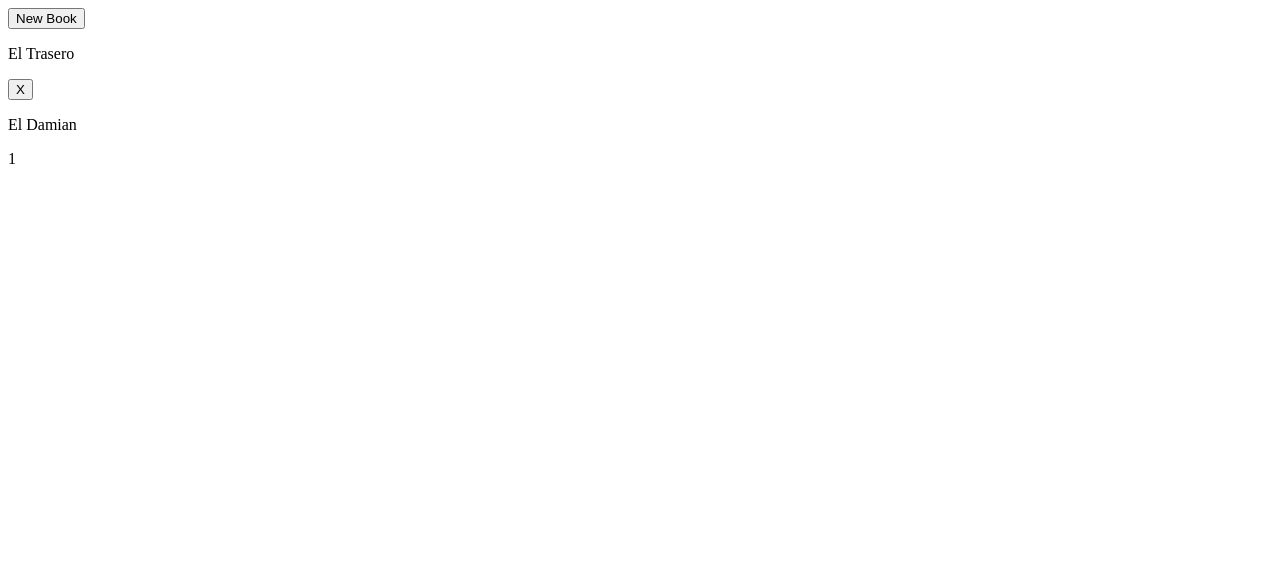
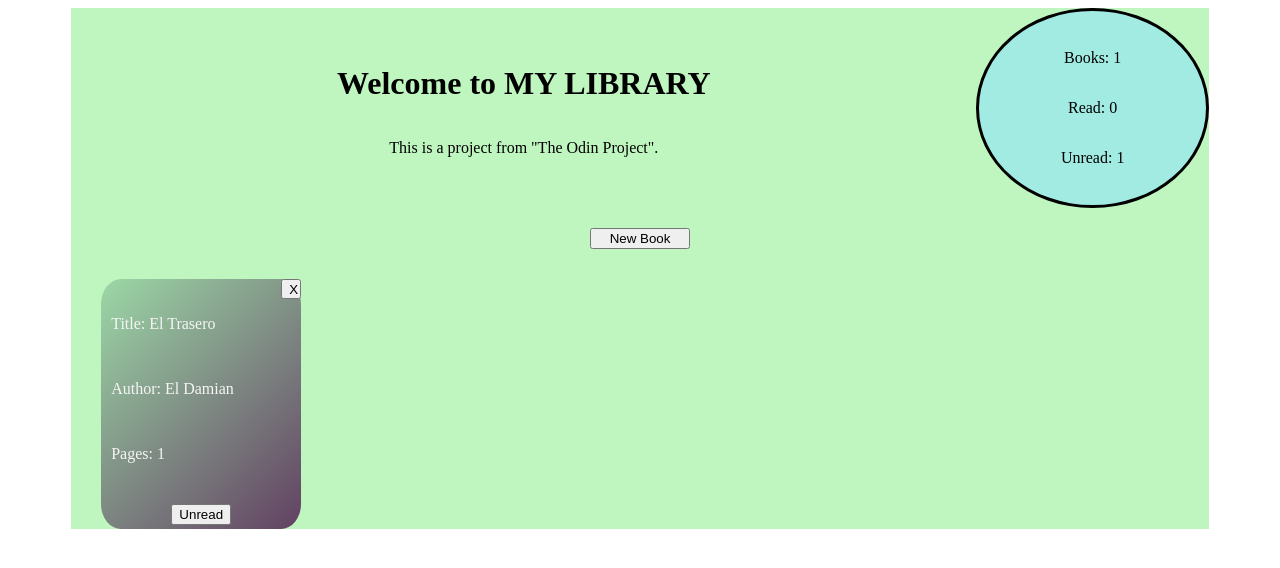
Before and after one commit to aqwsxzzz/Library, a plain HTML site: page index.html in a window 1280 px wide. Drawn offline with Linux system fonts and the light colour scheme.

Commit message:
Finished

```diff
--- a/index.html
+++ b/index.html
@@ -8,8 +8,17 @@
     <title>My Library</title>
 </head>
 
-<body>
-    <div>
+<body id="body">
+    <div id="title-container">
+        <div id="title-div">
+        <h1 id="title" class="titles">Welcome to MY LIBRARY</h1>
+        <p id="subtitle" class="titles">This is a project from "The Odin Project".</p>
+        </div>
+        <div id="info-container">
+
+        </div>
+    </div>
+    <div id="container">
         <div id="books-container"></div>
     </div>
     <script src="script.js"></script>
--- a/script.js
+++ b/script.js
@@ -3,43 +3,73 @@ let myLibrary = [];
 //// Get the container div from html
 let booksContainer = document.getElementById("books-container");
 
-//// Create and link "NEW BOOK" button.
+//// Create and link "NEW BOOK" button and container.
+let newBookButtonContainer = document.createElement("div");
+newBookButtonContainer.setAttribute("id", "new-book-button-container");
 let newBookButton = document.createElement("button");
-booksContainer.appendChild(newBookButton);
 newBookButton.textContent = "New Book";
+newBookButton.setAttribute("id", "new-book-button");
+booksContainer.appendChild(newBookButtonContainer);
+newBookButtonContainer.appendChild(newBookButton);
 
 //// Set the form visible in the html document.
 newBookButton.addEventListener("click", () => {
   form.style.display = "block";
-})
+});
 
 //// Create form and set it display: none.
 let form = document.createElement("form");
 let titleInput = document.createElement("input");
 let authorInput = document.createElement("input");
 let pagesInput = document.createElement("input");
+let readLabel = document.createElement("label");
+readLabel.textContent = "Readed?";
+let readInput = document.createElement("select");
+let readSelector = document.createElement("option");
+readSelector.textContent = "Read";
+let unreadSelector = document.createElement("option");
+unreadSelector.textContent = "Unread";
+readInput.append(readSelector, unreadSelector);
 let closeFormButton = document.createElement("button");
 closeFormButton.textContent = "Add";
-form.append(titleInput, authorInput, pagesInput, closeFormButton);
+form.append(
+  titleInput,
+  authorInput,
+  pagesInput,
+  readLabel,
+  readInput,
+  closeFormButton
+);
 booksContainer.appendChild(form);
 form.style.display = "none";
 
 //// Disables form again and send input info to the constructor.
 closeFormButton.addEventListener("click", (e) => {
   e.preventDefault();
-  addBookToLibrary(titleInput.value, authorInput.value, pagesInput.value, "none");
+  addBookToLibrary(
+    titleInput.value,
+    authorInput.value,
+    pagesInput.value,
+    readInput.value
+  );
   form.style.display = "none";
   let book = {
     title: titleInput.value,
     author: authorInput.value,
     pages: pagesInput.value,
-    read: "none",
-  }
-  addCard(book)
+    read: readInput.value,
+  };
+  addCard(book);
   titleInput.value = "";
   authorInput.value = "";
   pagesInput.value = "";
-})
+  readInput.value = "";
+  readCounter = 0;
+  unreadCounter = 0;
+  removeCards();
+  showArray();
+  displayRefresher();
+});
 
 //// Constructor for the book's object.
 function Book(title, author, pages, read) {
@@ -47,49 +77,120 @@ function Book(title, author, pages, read) {
   this.author = author;
   this.pages = pages;
   this.read = read;
-  this.info = function () {
-    return title + " by " + author + ", " + pages + " pages, " + read + ".";
+  this.readStatus = function () {
+    if (read === "Read") {
+      readCounter += 1;
+    } else unreadCounter += 1;
   };
 }
 
 //// Push a new book object with the user's info to the library array.
 function addBookToLibrary(title, author, pages, read) {
-    let book = new Book(title, author, pages, read)
-    myLibrary.push(book);
+  let book = new Book(title, author, pages, read);
+  myLibrary.push(book);
 }
-
+//// Remove the existing cards.
+let removeCards = function () {
+  for (let j = 0; j < myLibrary.length; j++) {
+    let x = document.getElementById("card1");
+    x.remove();
+  }
+};
 //// Sort the library array and show each object in the page.
 function showArray() {
   for (let i = 0; i < myLibrary.length; i++) {
     let book = myLibrary[i];
     addCard(book);
+    if (myLibrary[i].read === "Unread") {
+      unreadCounter += 1;
+    } else readCounter += 1;
   }
 }
 
 //// Create the html "Card" for an object.
+let cardsContainer = document.createElement("div");
+cardsContainer.setAttribute("class", "cards-container");
 function addCard(book) {
+  let upperContainer = document.createElement("div");
+  upperContainer.setAttribute("id", "upper-container");
+  let bottomContainer = document.createElement("div");
+  bottomContainer.setAttribute("id", "bottom-container");
+  let leftContainer = document.createElement("div");
+  leftContainer.setAttribute("id", "left-container");
+  let rightContainer = document.createElement("div");
+  rightContainer.setAttribute("id", "right-container");
   let card = document.createElement("div");
+  card.setAttribute("id", "card1");
   let titleInfo = document.createElement("p");
+  titleInfo.textContent = "Title: " + book.title;
+  titleInfo.setAttribute("id", "title-info");
   let authorInfo = document.createElement("p");
+  authorInfo.textContent = "Author: " + book.author;
+  authorInfo.setAttribute("id", "author-info");
   let pagesInfo = document.createElement("p");
+  pagesInfo.textContent = "Pages: " + book.pages;
   let deleteButton = document.createElement("button");
-  deleteButton.textContent = "X";
-  titleInfo.textContent = book.title;
-  authorInfo.textContent = book.author;
-  pagesInfo.textContent = book.pages;
-  card.append(titleInfo, deleteButton, authorInfo, pagesInfo);
+  let xP = document.createElement("p");
+  xP.textContent = "X"
+  deleteButton.appendChild(xP);
+  deleteButton.setAttribute("id", "delete-button");
+  let readStatus = document.createElement("button");
+  if (book.read === "Unread") {
+    readStatus.textContent = "Unread";
+  } else readStatus.textContent = "Read";
+  readStatus.addEventListener("click", () => {
+    if (readStatus.textContent === "Unread") {
+      readStatus.textContent = "Read";
+      book.read = "Read";
+    } else {
+      readStatus.textContent = "Unread";
+      book.read = "Unread";
+    }
+    readCounter = 0;
+    unreadCounter = 0;
+    removeCards();
+    showArray();
+    displayRefresher();
+  });
+  readStatus.setAttribute("id", "status-button");
+  card.append(upperContainer, bottomContainer);
   card.setAttribute("class", "card");
-  booksContainer.appendChild(card);
+  upperContainer.append(leftContainer, rightContainer)
+  leftContainer.append(titleInfo, authorInfo, pagesInfo);
+  rightContainer.appendChild(deleteButton)
+  bottomContainer.appendChild(readStatus);
+  cardsContainer.appendChild(card);
+  booksContainer.appendChild(cardsContainer);
   deleteButton.addEventListener("click", () => {
     for (let i = 0; i < myLibrary.length; i++) {
       if (book.title === myLibrary[i].title) {
         myLibrary.splice(i, 1);
+        card.remove();
+        readCounter = 0;
+        unreadCounter = 0;
+        removeCards();
+        showArray();
+        displayRefresher();
         return;
       }
     }
-    card.remove();
-  })
+  });
+}
 
+//// Display the info container data.
+let infoContainer = document.getElementById("info-container");
+let readCounter = 0;
+let unreadCounter = 0;
+let booksDisplay = document.createElement("p");
+let readDisplay = document.createElement("p");
+let unreadDisplay = document.createElement("p");
+function displayRefresher() {
+  booksDisplay.textContent = "Books: " + myLibrary.length;
+  readDisplay.textContent = "Read: " + readCounter;
+  unreadDisplay.textContent = "Unread: " + unreadCounter;
+  infoContainer.append(booksDisplay, readDisplay, unreadDisplay);
 }
-addBookToLibrary("El Trasero", "El Damian", "1", "no");
+
+addBookToLibrary("El Trasero", "El Damian", "1", "Unread");
 showArray();
+displayRefresher();
--- a/style.css
+++ b/style.css
@@ -0,0 +1,109 @@
+#container {
+    width: 90%;
+    height: 100%;
+    background-color: rgb(191,245,191);
+}
+
+#body {
+    display: flex;
+    flex-direction: column;
+    align-items: center;
+}
+#books-container {
+    width: 100%;
+    height: 100%;
+}
+
+.titles {
+    text-align: center;
+}
+
+#title-container  {
+    width: 90%;
+    height: 200px;
+    background-color: rgb(191, 245, 191);
+    display: flex;
+}
+#title-div {
+    height: 100%;
+    width: 80%;
+    display: flex;
+    flex-direction: column;
+    justify-content: center;
+}
+#info-container {
+    width: 20%;
+    border-radius: 50%;
+    border: solid black 3px;
+    text-align: center;
+    display: flex;
+    flex-direction: column;
+    justify-content: center;
+    background-color: rgb(162, 235, 227);
+}
+#new-book-button-container {
+    width: 100%;
+    padding-top: 20px;
+    padding-bottom: 20px;
+    display: flex;
+    justify-content: center;
+}
+#new-book-button {
+    width: 100px;
+}
+
+.cards-container {
+    width: 100%;
+    height: 100%;
+    display: grid;
+    grid-template-columns: repeat(3, 1fr);
+    grid-gap: 20px;
+    padding-left: 30px;
+    color: whitesmoke;
+    padding-top: 10px;
+}
+
+.card {
+    width: 200px;
+    height: 250px;
+    border-radius: 10%;
+    background: linear-gradient(135deg,
+    rgba(147, 209, 160, 0.8) 0%,
+
+    rgb(75, 20, 75, 0.8) 100%);
+    display: flex;
+    flex-direction: column;
+}
+
+#upper-container {
+    height: 200px;
+    display: flex;
+
+}
+#left-container {
+    width: 180px;
+    display: flex;
+    flex-direction: column;
+    justify-content: space-between;
+    padding-top: 20px;
+    padding-left: 10px;
+    overflow-wrap: anywhere;
+}
+#title-info {
+    height: 40px;
+}
+#author-info {
+    height: 40px;
+}
+#delete-button {
+    width: 20px;
+    height: 20px;
+    display: flex;
+    flex-direction: column;
+    justify-content: center;
+}
+#bottom-container {
+    padding-top: 25px;
+    display: flex;
+    justify-content: center;
+}
```
